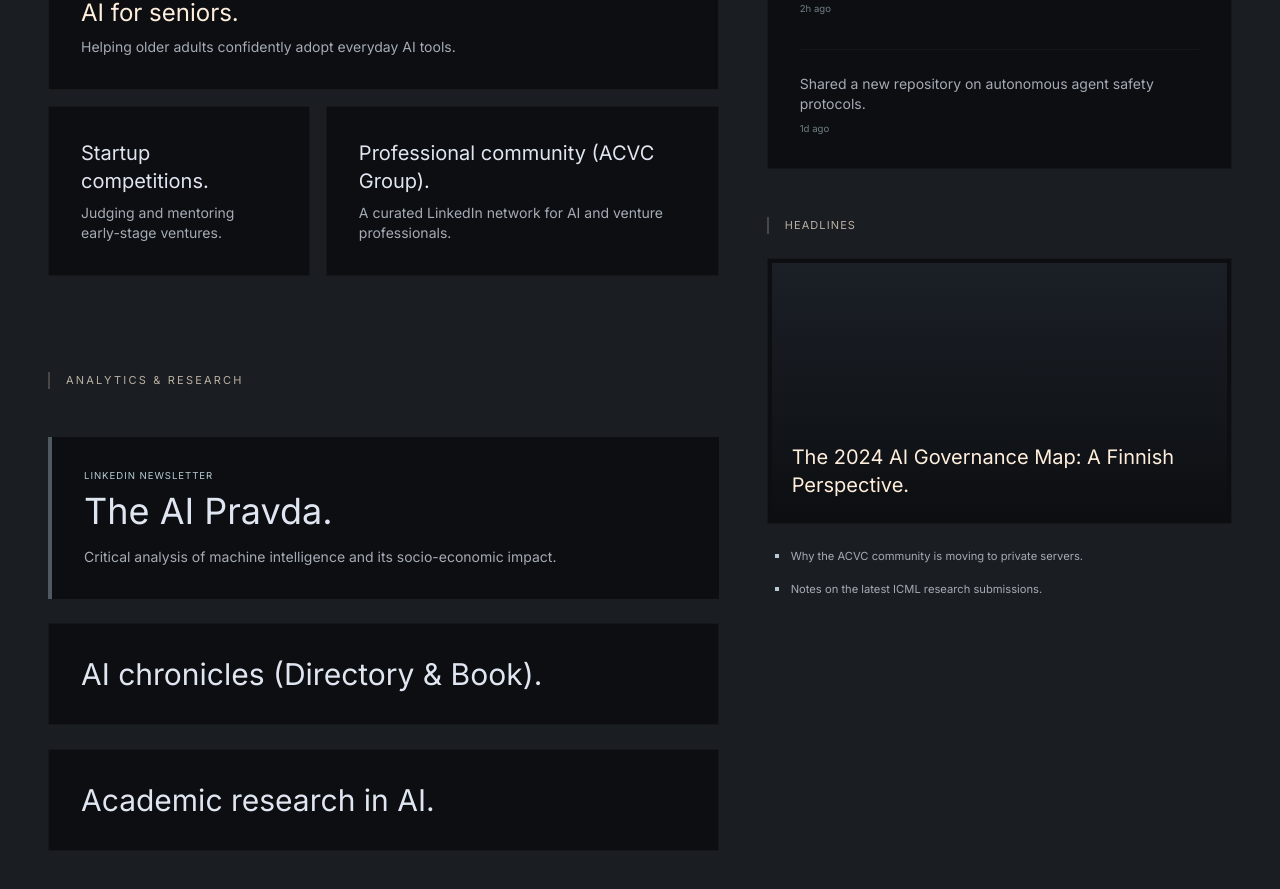
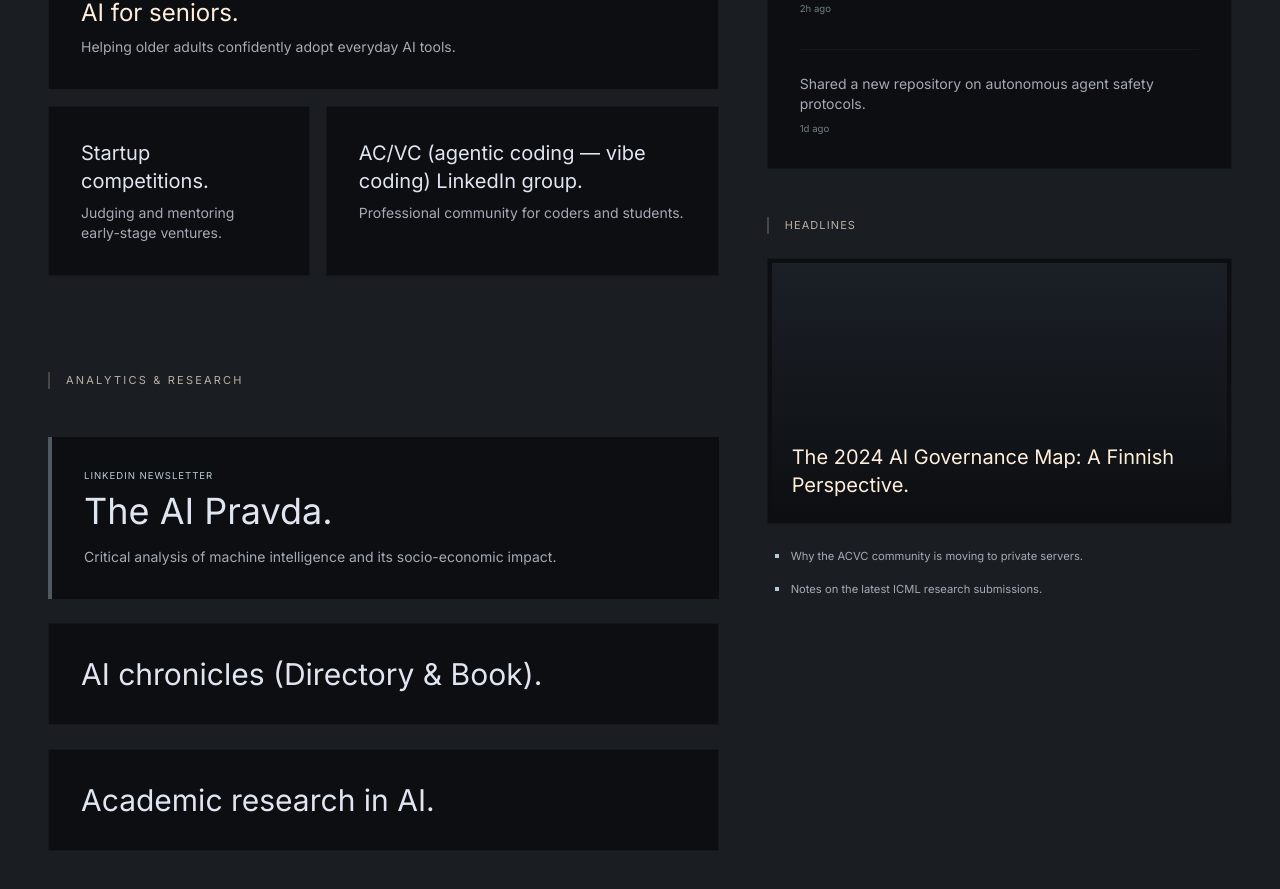
Before and after one commit to mikael-gorsky/mgorskynet, a React (Vite) app: page / in a window 1280 px wide. Shown: the part 815-1704 px from the top of the page. Built offline with nearby package versions, Linux system fonts and the light colour scheme.

Commit message:
Update ACVC Group to AC/VC LinkedIn group with new subtitle
Co-Authored-By: Claude Opus 4.6 (1M context) <noreply@anthropic.com>

```diff
--- a/src/pages/Home.jsx
+++ b/src/pages/Home.jsx
@@ -72,8 +72,8 @@ function ProBonoSection() {
             <p className="mt-2 text-on-surface-variant font-body text-sm">Judging and mentoring early-stage ventures.</p>
           </Link>
           <Link to="/probono/acvc-group" className="p-8 bg-surface-container-low border border-primary/5 hover:border-primary/20 transition-all">
-            <span className="font-headline text-xl text-on-surface">Professional community (ACVC Group).</span>
-            <p className="mt-2 text-on-surface-variant font-body text-sm">A curated LinkedIn network for AI and venture professionals.</p>
+            <span className="font-headline text-xl text-on-surface">AC/VC (agentic coding — vibe coding) LinkedIn group.</span>
+            <p className="mt-2 text-on-surface-variant font-body text-sm">Professional community for coders and students.</p>
           </Link>
         </div>
       </div>
```
